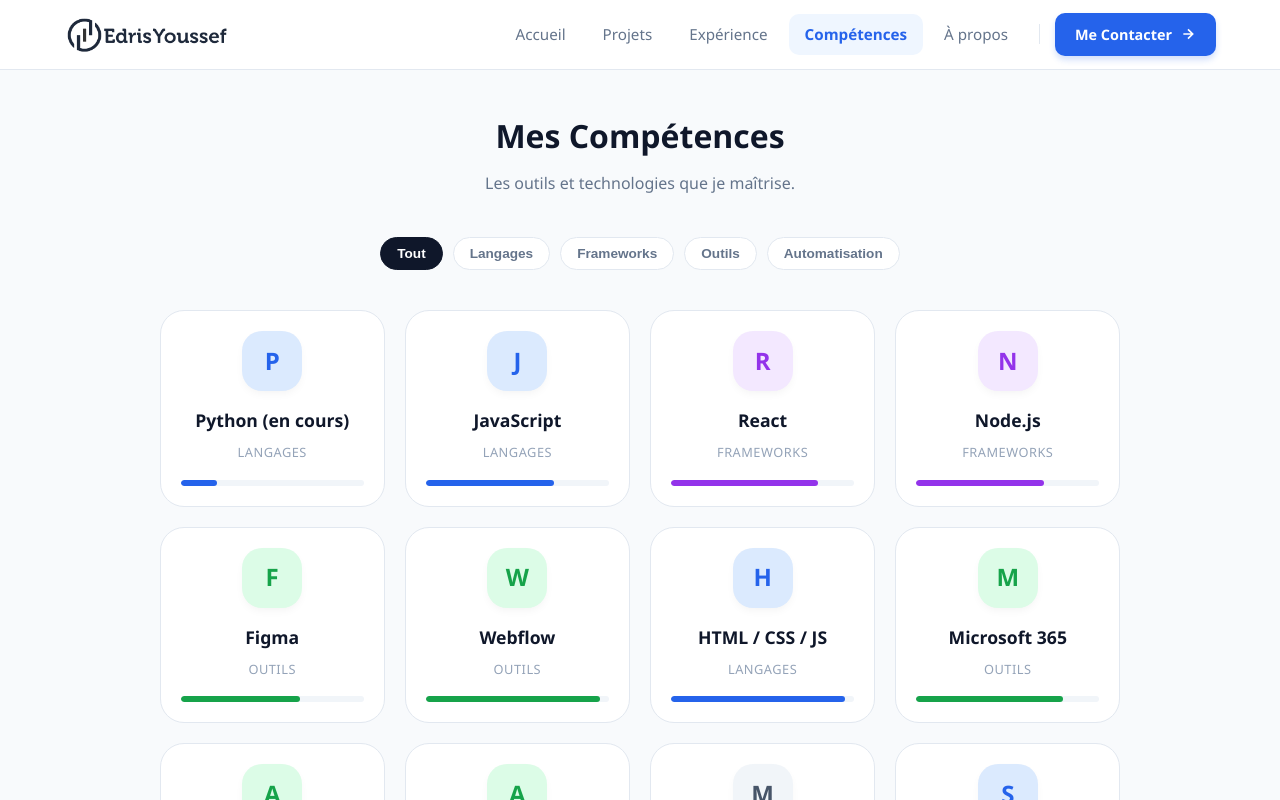
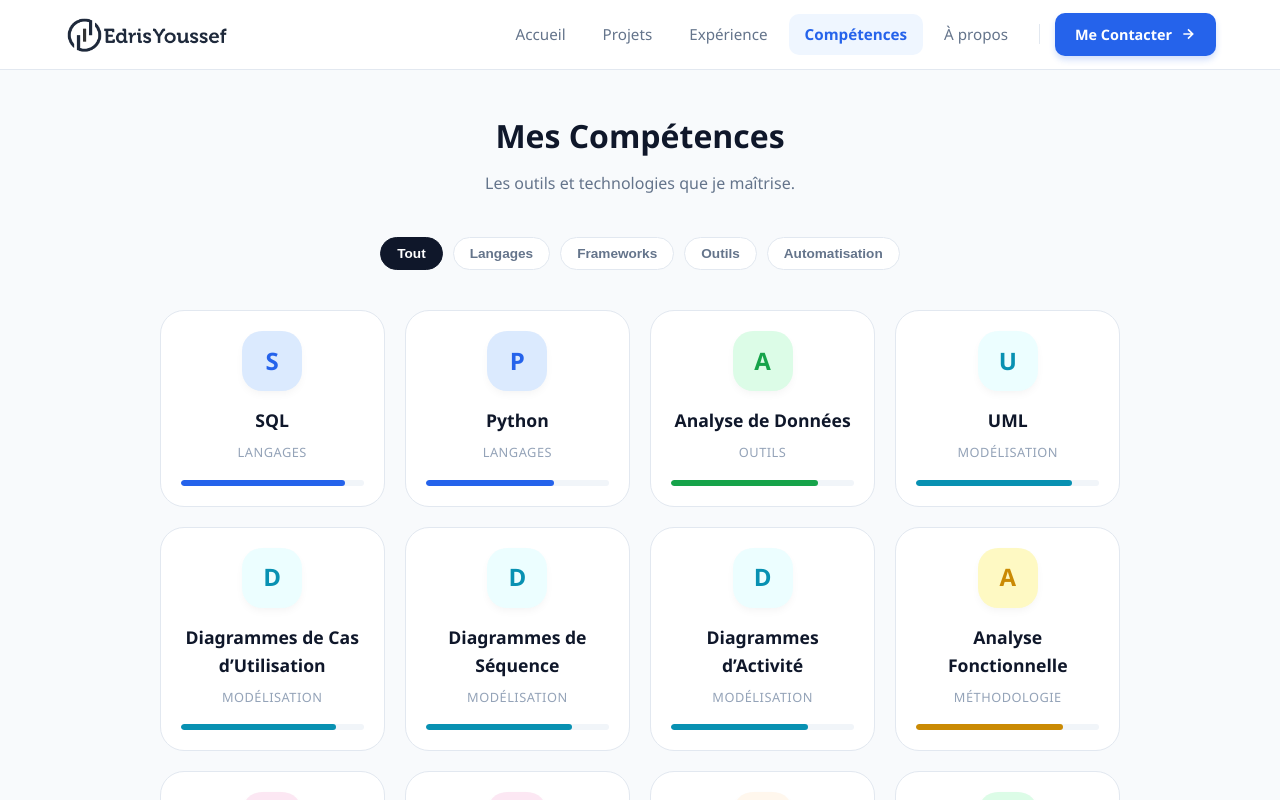
Before and after one commit to Edris-Y/EdrisApp, a React (Vite) app in the folder client/: page /skills in a window 1280 px wide. Shown: the top 800 px of the page. Built offline with nearby package versions, Linux system fonts and the light colour scheme.

Commit message:
MAJ Site 01/02

```diff
--- a/client/src/data/projects.js
+++ b/client/src/data/projects.js
@@ -10,6 +10,32 @@ export const projects = [
   },
   {
     id: 2,
+    title: "Application TRICE – Mobilité Intelligente 🚆🚲",
+    description: "Conception fonctionnelle d’une application de mobilité unifiée permettant la gestion des cartes de transport, la réservation de vélos et le contrôle terrain via des diagrammes UML et des maquettes UX/UI.",
+    category: "Application / Système d'information",
+    tech: [
+      "UML",
+      "Analyse fonctionnelle",
+      "Diagrammes de cas d’utilisation",
+      "Diagrammes de séquence",
+      "Diagrammes d’activité",
+      "Figma",
+      "Gestion de projet (MoSCoW)"
+    ],
+    image: "https://placehold.co/600x400/2563eb/white?text=Projet+TRICE",
+    link: "public/RapportTRICE.pdf"
+  },
+  {
+    id: 3,
+    title: "Gestion Plateforme Universitaire 🎓",
+    description: "Analyse et conception d'une base de données relationnelle pour gérer étudiants, cours, examens et inscriptions.",
+    category: "Data", // Nouvelle catégorie pertinente pour ce projet
+    tech: ["Modélisation ER", "SQL", "Base de Données"],
+    image: "https://placehold.co/600x400/4f46e5/white?text=Modelisation+BDD", // Image placeholder violette
+    link: "#" // Vous pourrez mettre un lien vers le rapport PDF si vous l'hébergez
+  },
+  {
+    id: 4,
     title: "Site Web - Salon de Coiffure 💇‍♀️",
     description: "Création d'un site vitrine élégant et intuitif pour un salon de coiffure, avec prise de rendez-vous en ligne.",
     category: "Web",
@@ -18,7 +44,7 @@ export const projects = [
     link: "#"
   },
   {
-    id: 3,
+    id: 5,
     title: "Site Web - Agence Immobilière 🏡",
     description: "Développement d'une plateforme d'agence immobilière pour la présentation de propriétés et la gestion des contacts clients.",
     category: "Web",
@@ -26,13 +52,5 @@ export const projects = [
     image: "https://placehold.co/600x400/ea580c/white?text=Agence+Immo",
     link: "#"
   },
-  {
-    id: 4,
-    title: "Gestion Plateforme Universitaire 🎓",
-    description: "Analyse et conception d'une base de données relationnelle pour gérer étudiants, cours, examens et inscriptions.",
-    category: "Data", // Nouvelle catégorie pertinente pour ce projet
-    tech: ["Modélisation ER", "SQL", "Base de Données"],
-    image: "https://placehold.co/600x400/4f46e5/white?text=Modelisation+BDD", // Image placeholder violette
-    link: "#" // Vous pourrez mettre un lien vers le rapport PDF si vous l'hébergez
-  },
+
 ];
--- a/client/src/data/skills.js
+++ b/client/src/data/skills.js
@@ -1,15 +1,21 @@
 export const skills = [
-  { id: 1, name: "Python (en cours)", level: 20, category: "Langages" },
+  { id: 15, name: "SQL", level: 90, category: "Langages" },
+  { id: 1, name: "Python", level: 70, category: "Langages" },
+  { id: 13, name: "Analyse de Données", level: 80, category: "Outils" },
+  { id: 16, name: "UML", level: 85, category: "Modélisation" },
+  { id: 18, name: "Diagrammes de Cas d’Utilisation", level: 85, category: "Modélisation" },
+  { id: 19, name: "Diagrammes de Séquence", level: 80, category: "Modélisation" },
+  { id: 20, name: "Diagrammes d’Activité", level: 75, category: "Modélisation" },
+  { id: 17, name: "Analyse Fonctionnelle", level: 80, category: "Méthodologie" },
+  { id: 21, name: "Méthode MoSCoW", level: 75, category: "Gestion de projet" },
+  { id: 22, name: "Gestion de Projet", level: 75, category: "Gestion de projet" },
+  { id: 14, name: "Make", level: 80, category: "Automatisation" },
+  { id: 9, name: "Microsoft 365", level: 80, category: "Outils" },
   { id: 2, name: "JavaScript", level: 70, category: "Langages" },
-  { id: 4, name: "React", level: 80, category: "Frameworks" },
+  { id: 8, name: "HTML5 / CSS3", level: 95, category: "Langages" },
+  { id: 4, name: "React", level: 75, category: "Frameworks" },
   { id: 5, name: "Node.js", level: 70, category: "Frameworks" },
-  { id: 6, name: "Figma", level: 65, category: "Outils" },
-  { id: 7, name: "Webflow", level: 95, category: "Outils" },
-  { id: 8, name: "HTML / CSS / JS", level: 95, category: "Langages" },
-  { id: 9, name: "Microsoft 365", level: 80, category: "Outils" },
+  { id: 6, name: "Figma", level: 70, category: "Outils" },
+  { id: 7, name: "Webflow", level: 90, category: "Outils" },
   { id: 10, name: "Administration Sys.", level: 75, category: "Outils" },
-  { id: 13, name: "Analyse de Données", level: 75, category: "Outils" },
-  { id: 14, name: "Make", level: 80, category: "Automatisation" },
-  { id: 15, name: "SQL", level: 90, category: "Langages" },
-
 ];
--- a/client/src/pages/Home.jsx
+++ b/client/src/pages/Home.jsx
@@ -4,7 +4,7 @@ import { experiences } from "../data/experience";
 import profilePic from '../assets/PhotoEdris.png';
 
 const Home = () => {
-  const recentProjects = projects && projects.length > 0 ? [...projects].reverse().slice(0, 3) : [];
+const recentProjects = projects.slice(0, 3);
   const currentJob = experiences && experiences.length > 0 ? experiences[0] : null;
 
   return (
@@ -62,7 +62,7 @@ const Home = () => {
               <h3 style={{ fontSize: "1.1rem", fontWeight: "700", color: "#0f172a", margin: 0 }}>Stack Technique</h3>
             </div>
             <div style={{ display: "flex", flexWrap: "wrap", gap: "8px" }}>
-              {["Webflow", "Python", "React", "SQL", "Admin Sys."].slice(0,5).map(tag => (
+              {["UML", "Python", "Modelisation Objet", "SQL", "Analyse de Données"].slice(0,5).map(tag => (
                 <span key={tag} style={{
                   background: "#f8fafc", border: "1px solid #e2e8f0", padding: "6px 10px",
                   borderRadius: "8px", fontSize: "0.8rem", color: "#475569", fontWeight: "500"
@@ -84,7 +84,7 @@ const Home = () => {
             </div>
             {currentJob ? (
               <>
-                <p style={{ fontSize: "0.75rem", color: "#64748b", textTransform: "uppercase", fontWeight: "bold", marginBottom: "5px" }}>Actuellement</p>
+                <p style={{ fontSize: "0.75rem", color: "#64748b", textTransform: "uppercase", fontWeight: "bold", marginBottom: "5px" }}>Récemment</p>
                 <div style={{ fontWeight: "700", color: "#0f172a", fontSize: "1rem" }}>{currentJob.role}</div>
                 <div style={{ color: "#2563eb", fontSize: "0.9rem" }}>chez {currentJob.company}</div>
               </>
--- a/client/src/pages/Skills.jsx
+++ b/client/src/pages/Skills.jsx
@@ -11,13 +11,33 @@ const Skills = () => {
 
   // Couleurs dynamiques pour les icônes
   const getColor = (category) => {
-    switch (category) {
-      case "Langages": return { bg: "#dbeafe", text: "#2563eb" }; // Bleu
-      case "Frameworks": return { bg: "#f3e8ff", text: "#9333ea" }; // Violet
-      case "Outils": return { bg: "#dcfce7", text: "#16a34a" }; // Vert
-      default: return { bg: "#f1f5f9", text: "#475569" };
-    }
-  };
+  switch (category) {
+    case "Langages":
+      return { bg: "#dbeafe", text: "#2563eb" }; // Bleu
+
+    case "Frameworks":
+      return { bg: "#f3e8ff", text: "#9333ea" }; // Violet
+
+    case "Outils":
+      return { bg: "#dcfce7", text: "#16a34a" }; // Vert
+
+    case "Automatisation":
+      return { bg: "#fff7ed", text: "#ea580c" }; // Orange
+
+    case "Modélisation":
+      return { bg: "#ecfeff", text: "#0891b2" }; // Cyan
+
+    case "Méthodologie":
+      return { bg: "#fef9c3", text: "#ca8a04" }; // Jaune
+
+    case "Gestion de projet":
+      return { bg: "#fce7f3", text: "#be185d" }; // Rose
+
+    default:
+      return { bg: "#f1f5f9", text: "#475569" }; // Gris
+  }
+};
+
 
   return (
     <div className="container" style={{ paddingTop: "40px", paddingBottom: "80px" }}>
```
Also changed, not shown: 1 other file (tests, documents, lock files or other folders).
